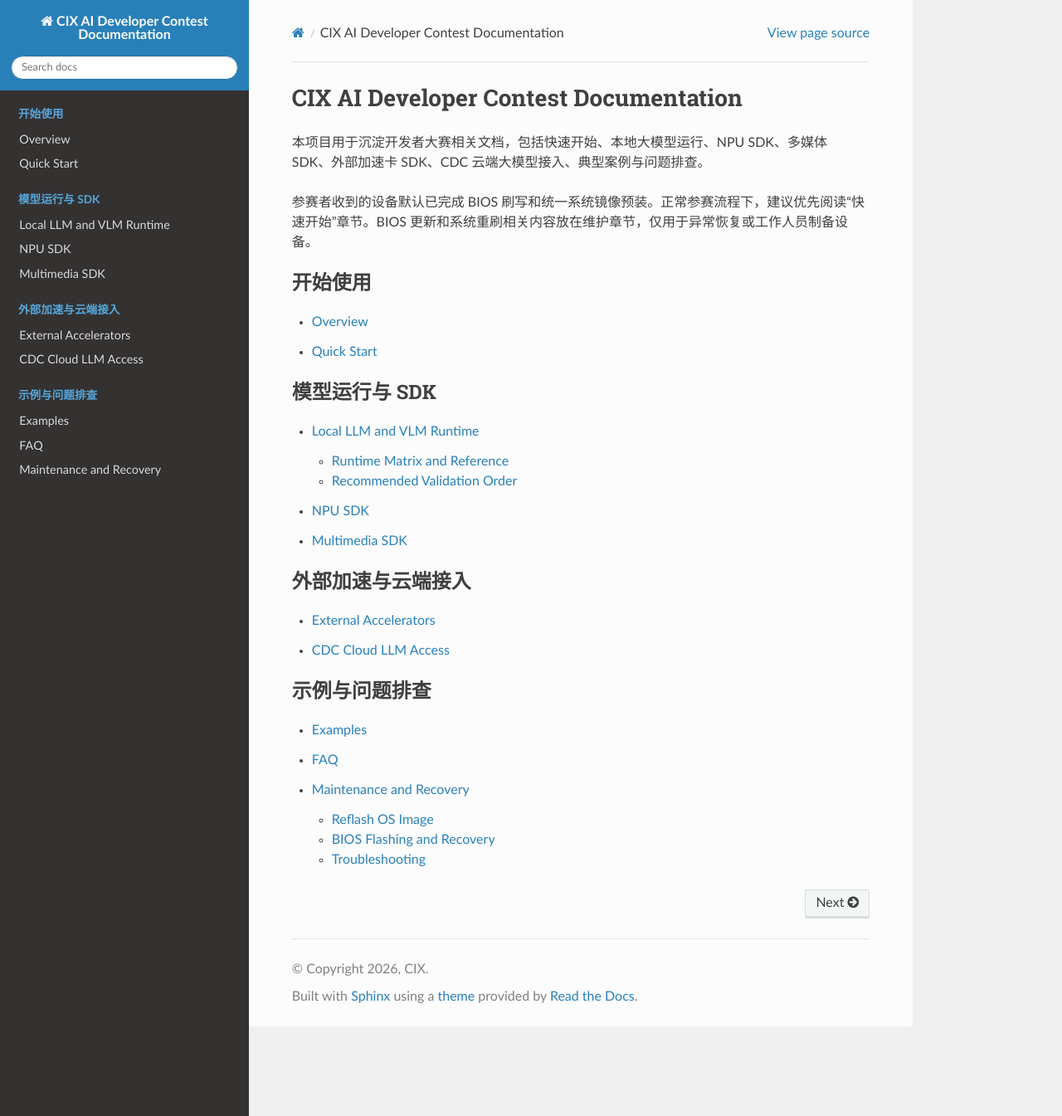
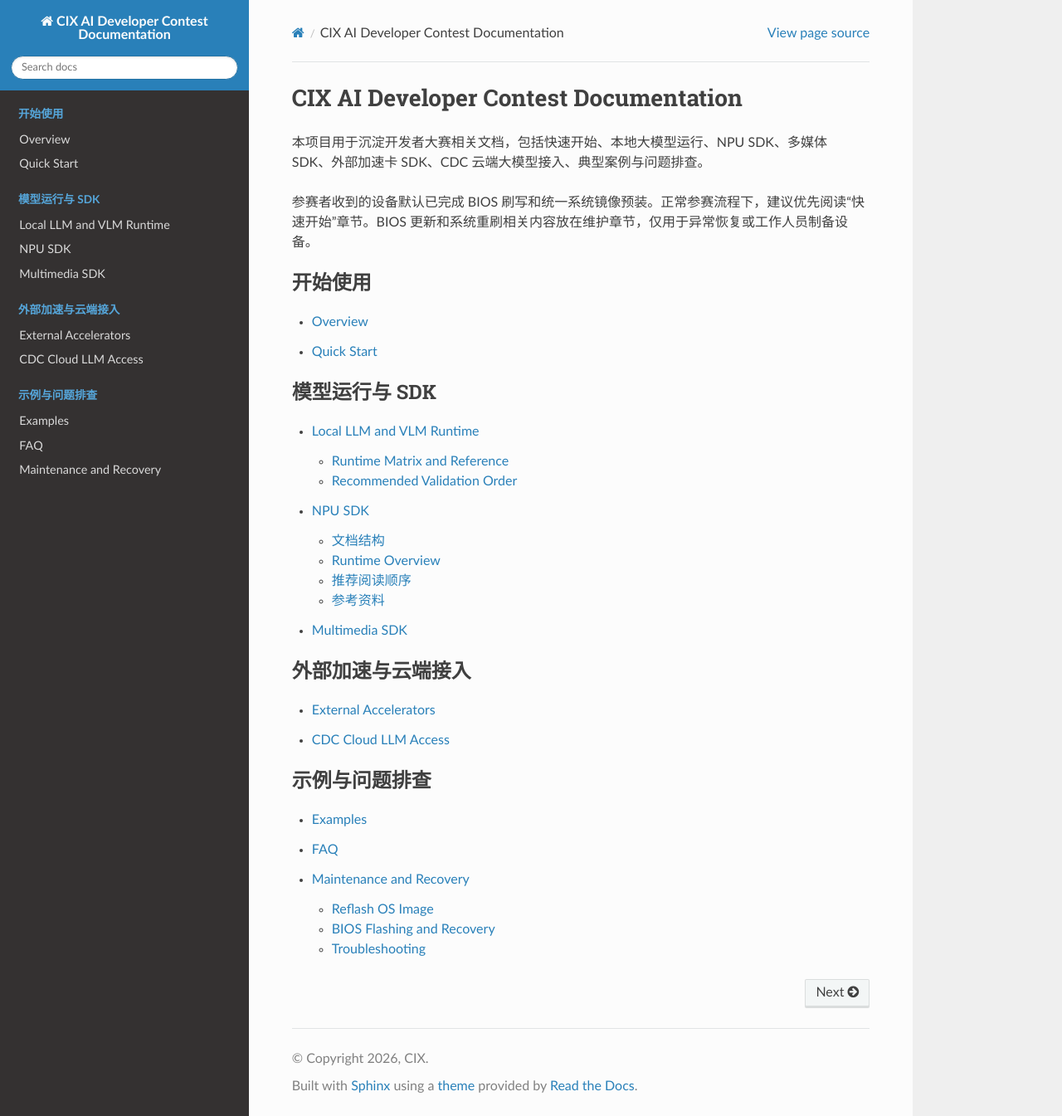
Before and after one commit to chao-luan/cix-ai-developer-contest-docs, a Sphinx documentation site: the page built from docs/index.md, in a window 1280 px wide and 1345 px high. Shown: the whole window at 83% size. Built offline with Sphinx 7.4.7 and the Read the Docs theme 3.1.0, drawn with Linux system fonts in a browser that asks for light colours; pages that are not in the unit, such as notebooks, are missing from menus; some of the changed lines change nothing that is shown.

Commit message:
Update index.md

````diff
--- a/docs/03-npu-sdk/index.md
+++ b/docs/03-npu-sdk/index.md
@@ -1,11 +1,48 @@
 # NPU SDK
 
-本章节介绍 CIX-P1 NPU SDK、NOE SDK 和 AI ModelHub 的安装与使用。
+本章节介绍如何在 CIX P1 / Radxa Orion O6 类开发板上安装、检查和使用 NPU SDK。
+
+CIX P1 的 NPU 软件栈以 NOE SDK 为核心，用于完成模型编译、量化、NPU 运行时调用和性能分析。开发者通常需要同时理解以下两部分：
+
+* **板端运行环境**：NPU 内核态驱动、用户态运行时库、NOE Python 推理组件。
+* **主机编译环境**：NOE 编译器、AI ModelHub、模型转换、量化和 `.cix` 模型生成。
+
+```{warning}
+NPU SDK 与普通 CPU / GPU 推理框架不同。
+NPU 推理通常不是直接加载原始 ONNX / PyTorch / GGUF 模型运行，而是需要先通过 NOE 编译器将模型转换、量化并生成 CIX P1 NPU 可执行的模型文件，再在板端调用 NOE UMD / AI Engine 执行推理。
+```
+
+## 文档结构
 
 ```{toctree}
 :maxdepth: 1
 
-noe-sdk-overview
-ai-modelhub
-yolov8n-example
-whisper-example
+ai-sdk-installation
+noe-compiler
+ai-modelhub-resnet50
+troubleshooting
+```
+
+## Runtime Overview
+
+| 组件                        | 安装位置            | 作用                           |
+| ------------------------- | --------------- | ---------------------------- |
+| NPU KMD                   | 开发板             | NPU 内核态驱动，负责设备节点、内存、任务调度、中断等 |
+| NPU UMD                   | 开发板             | 用户态运行时库，向应用提供 NPU 调用接口       |
+| NOE UMD                   | 开发板             | CIX NOE 统一运行时接口              |
+| AI Engine                 | 开发板             | Python 推理引擎和上层封装             |
+| NOE Compiler / CixBuilder | x86_64 Linux 主机 | 模型解析、量化、编译，生成 `.cix` 模型      |
+| AI ModelHub               | 主机 + 开发板        | 模型、配置、测试数据、推理脚本和示例工程         |
+
+## 推荐阅读顺序
+
+1. 先完成 [AI SDK Installation](ai-sdk-installation.md)，确保板端 NPU 驱动和运行时可用。
+2. 再阅读 [NOE Compiler](noe-compiler.md)，了解如何在 x86_64 Linux 主机上安装编译器并生成 NPU 模型。
+3. 最后阅读 [AI ModelHub ResNet50 Example](ai-modelhub-resnet50.md)，使用 ResNet50 示例完成端到端编译和 NPU 推理验证。
+4. 如果遇到 `/dev/aipu` 不存在、`libnoe` 不可用、模型无法加载等问题，参考 [Troubleshooting](troubleshooting.md)。
+
+## 参考资料
+
+* Radxa Orion O6 Artificial Intelligence Documentation
+* CIX P1 NPU 开发指导手册
+* CIX P1 NOE SDK 和 AI ModelHub 开发指导手册
````
